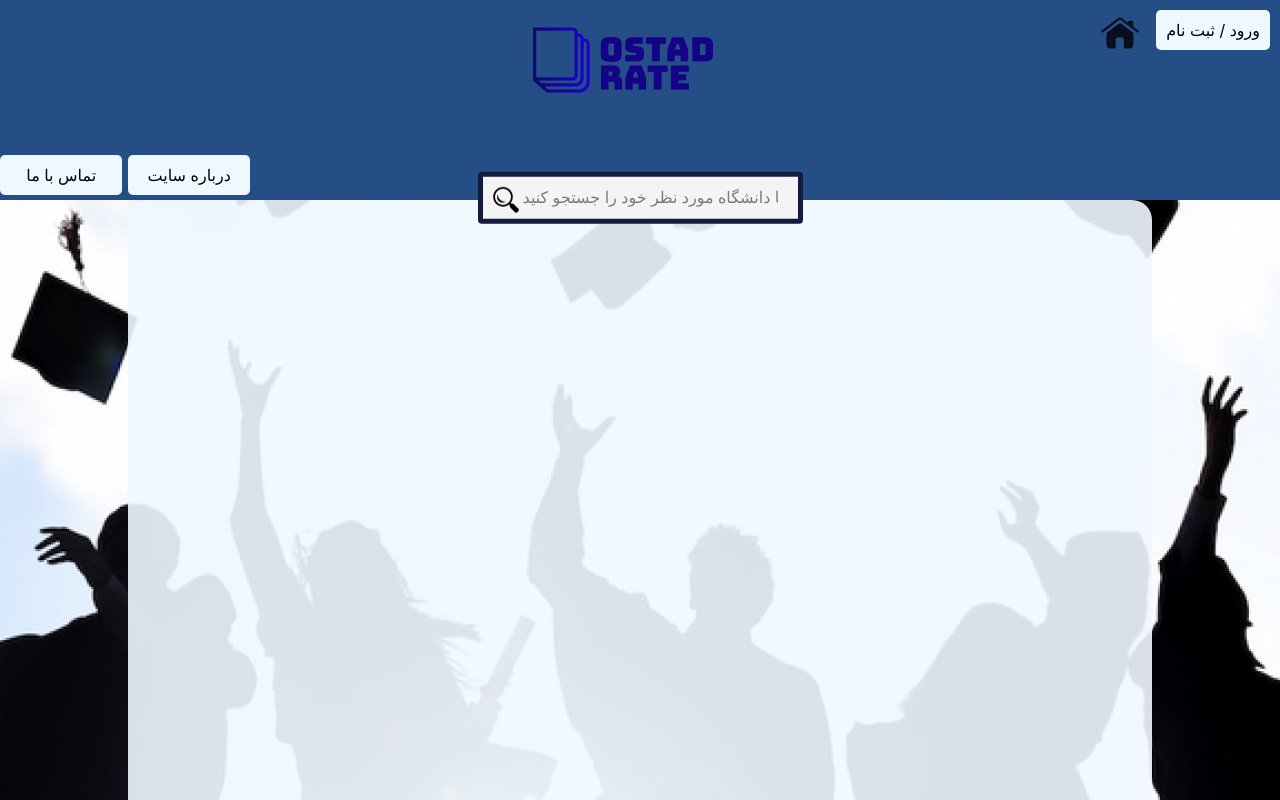
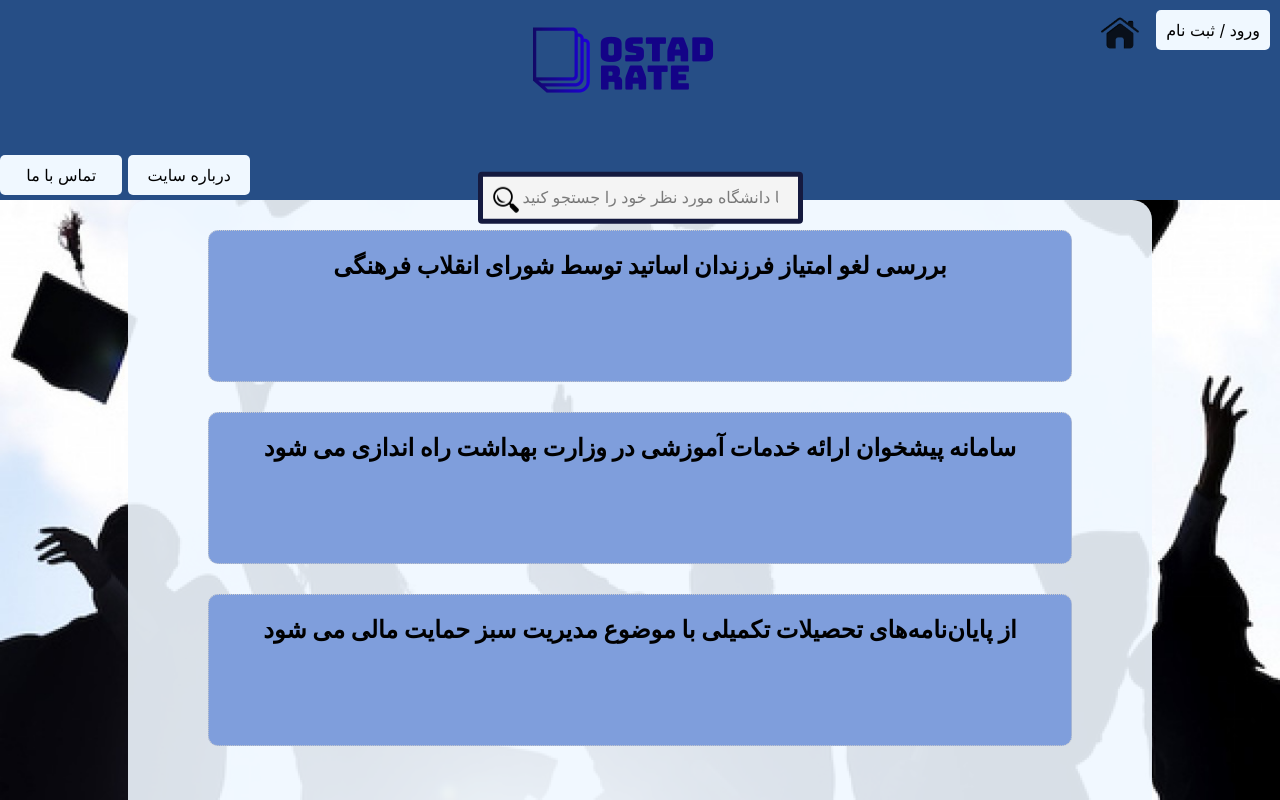
Before and after one commit to SadraMoghadam/software_engineering_undergraduate_project, a React (Create React App) app in the folder app/react/my-app/: page / in a window 1280 px wide. Built offline with nearby package versions, Linux system fonts and the light colour scheme.

Commit message:
News page added

```diff
--- a/app/react/my-app/src/components/Home.js
+++ b/app/react/my-app/src/components/Home.js
@@ -2,48 +2,35 @@
 import React, {Component} from 'react';
 import '../newCss.css';
 import Header from './Header';
-import { Redirect } from 'react-router-dom';
+import News from './Layout/News';
 
 class Home extends Component {
 
-    state = {
-        redirectProfessorRate: false,
-        redirectUniRate: false,
-
+  state = {
+    newsList: [
+      {
+        id: 1,
+        title: "بررسی لغو امتیاز فرزندان اساتید توسط شورای انقلاب فرهنگی",
+        url: "https://www.unp.ir/news/university/university-news/89015"
+      },
+      {
+        id: 2,
+        title: "سامانه پیشخوان ارائه خدمات آموزشی در وزارت بهداشت راه اندازی می شود",
+        url: "https://www.unp.ir/news/university/university-news/89014"
+      },
+      {
+        id: 3,
+        title: "از پایان‌نامه‌های تحصیلات تکمیلی با موضوع مدیریت سبز حمایت مالی می شود",
+        url: "https://www.unp.ir/news/university/university-news/89013"
       }
-
-        setRedirectProfessorRate = () => {
-          this.setState({
-            redirectProfessorRate: true
-          })
-        }
-
-        renderRedirectProfessorRate = () => {
-          if (this.state.redirectProfessorRate) {
-            return <Redirect to='./ProfessorRate' />
-          }
-        }
-
-        setRedirectUniRate = () => {
-            this.setState({
-              redirectUniRate: true
-            })
-          }
-
-          renderRedirectUniRate = () => {
-            if (this.state.redirectUniRate) {
-              return <Redirect to='./UniversityRate' />
-            }
-          }
-
+    ]
+  }
     render() {
         return(
             <div className="Home">
                 <Header/>
                 <div className="allBackground">
-                  <div className="news">
-
-                  </div>
+                  <News newsList={this.state.newsList}/>
                 </div>
             </div>
 
--- /dev/null
+++ b/app/react/my-app/src/components/Layout/News.js
@@ -0,0 +1,18 @@
+import React, {Component} from 'react';
+import propTypes from 'prop-types';
+import NewsItem from './NewsItem';
+
+class News extends Component {
+
+    render() {
+        return this.props.newsList.map((news) => (
+            <NewsItem key = {news.id} news = {news}/>
+        ));
+    }
+}
+
+News.propTypes = {
+    news: propTypes.array.isRequired
+}
+
+export default News;
--- /dev/null
+++ b/app/react/my-app/src/components/Layout/NewsItem.js
@@ -0,0 +1,35 @@
+import React, { Component } from 'react'
+import propTypes from 'prop-types';
+import { BrowserRouter as Link} from 'react-router-dom';
+import  '../../newCss.css';
+
+export class NewsItem extends Component {
+
+    // getStyle = () => {
+    //     return {
+    //         background: '#7F9EDC',
+    //         padding: '10px',
+    //         borderBottom: '1px #ccc dotted',
+    //         padding: '20px',
+    //     }
+    // }
+    render() {
+        const{id, title, url} = this.props.news;
+        return (
+            <a href={url}>
+            <div className="newsItem">
+
+                <h2>
+                    { title }
+                </h2>
+            </div>
+            </a>
+        )
+    }
+}
+
+NewsItem.propTypes = {
+    newsItem: propTypes.object.isRequired
+}
+
+export default NewsItem;
--- a/app/react/my-app/src/newCss.css
+++ b/app/react/my-app/src/newCss.css
@@ -147,3 +147,23 @@ background-color: #7F9EDC;
 .aboutButton:hover {
 background-color: #7F9EDC;
 }
+
+.newsItem{
+  background: #7F9EDC;
+  margin-top: 30px;
+  margin-left: 80px;
+  margin-right: 80px;
+  height: 150px;
+  border: 1px #ccc dotted;
+  border-radius: 10px;
+  text-align: center;
+}
+
+.newsItem:hover{
+  background-color: #264e86;
+}
+
+a{
+  color: black;
+  text-decoration: none;
+}
```
